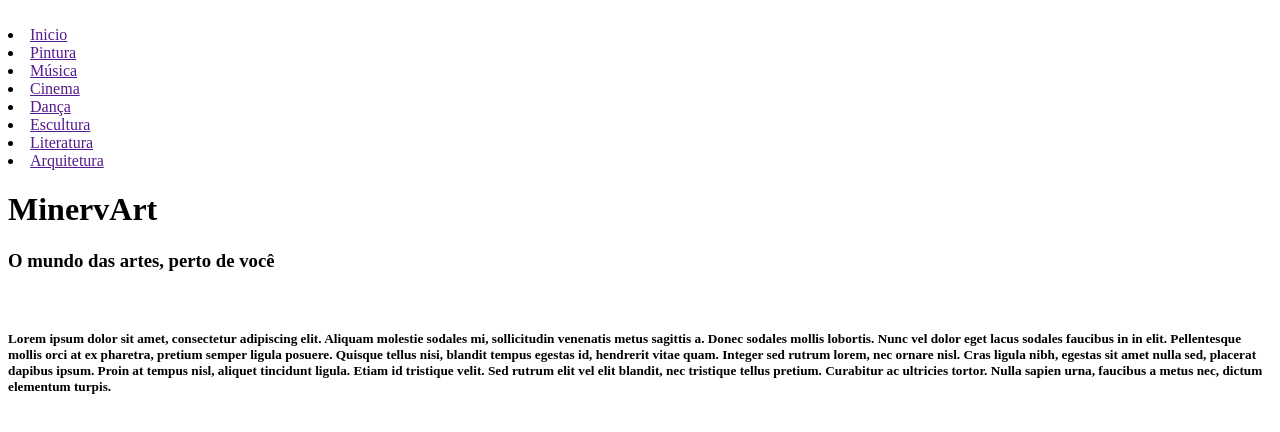
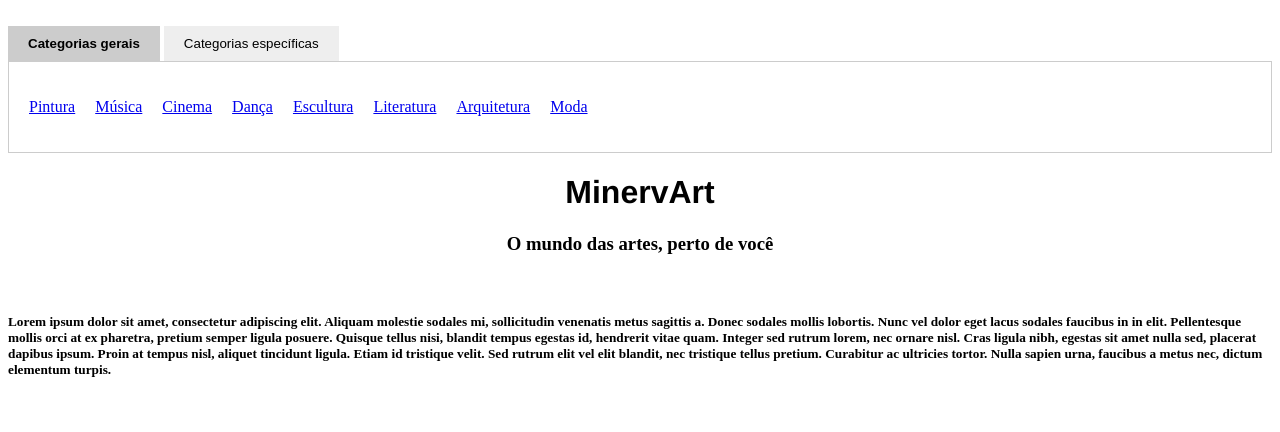
Before and after one commit to dosanjos09/projeto-senai, a plain HTML site: page index.html in a window 1280 px wide. Drawn offline with Linux system fonts and the light colour scheme.

Commit message:
Add files via upload

```diff
--- /dev/null
+++ b/estilin.css
@@ -0,0 +1,40 @@
+.menu {
+  display: flex; /* Coloca os itens lado a lado */
+  list-style: none; /* Remove as bolinhas da lista */
+  gap: 20px; /* Cria um espaço entre as abas */
+  padding: 0;
+}
+
+.conteudo-aba {
+  padding: 20px;
+  border: 1px solid #ccc;
+}
+.botao-aba {
+  padding: 10px 20px;
+  cursor: pointer;
+  background-color: #eee;
+  border: none;
+}
+.botao-aba.ativo {
+  background-color: #ccc;
+  font-weight: bold;
+}
+
+h1 {
+  font-family: 'Franklin Gothic Medium', 'Arial Narrow', Arial, sans-serif;
+  display: flex;
+  justify-content: center;
+  align-items: center;
+}
+
+h3 {
+  display: flex;
+  justify-content: center;
+  align-items: center;
+}
+
+h5 {
+  display: flex;
+  justify-content: center;
+  align-items: center;
+}
--- a/index.html
+++ b/index.html
@@ -4,20 +4,41 @@
     <meta charset="UTF-8">
     <meta name="viewport" content="width=device-width, initial-scale=1.0">
     <title>MinervArt</title>
-    <link rel="stylesheet" href="style.css"
+    <link rel="stylesheet" href="estilin.css">
+    <script src="juntatudo.js"></script>
 </head>
 <body>
    <nav>
     <img> <!--colocar a logo do projeto aqui-->
-    <li><a href="">Inicio</a></li>
-    <li><a href="">Pintura</a></li> <!--1-->
-    <li><a href="">Música</a></li> <!--2-->
-    <li><a href="">Cinema</a></li> <!--3-->
-    <li><a href="">Dança</a></li> <!--4-->
-    <li><a href="">Escultura</a></li> <!--5-->
-    <li><a href="">Literatura</a></li> <!--6-->
-    <li><a href="">Arquitetura</a></li> <!--7-->
+
    </nav>
+
+<div class="menu-abas">
+  <button class="botao-aba ativo" onclick="mudarAba(event, 'secoes')">Categorias gerais</button>
+  <button class="botao-aba" onclick="mudarAba(event, 'aba2')">Categorias específicas</button>
+</div>
+
+<!-- O conteúdo de cada aba -->
+<div id="secoes" class="conteudo-aba" style="display: block;">
+  <p>
+  <ul class="menu">
+    <li><a href="pintura.html">Pintura</a></li> <!--1-->
+    <li><a href="musica.html">Música</a></li> <!--2-->
+    <li><a href="cinema.html">Cinema</a></li> <!--3-->
+    <li><a href="danca.html">Dança</a></li> <!--4-->
+    <li><a href="escultura.html">Escultura</a></li> <!--5-->
+    <li><a href="literatura.html">Literatura</a></li> <!--6-->
+    <li><a href="arquitetura.html">Arquitetura</a></li> <!--7-->
+    <li><a href="moda.html">Moda</a></li>
+  </ul>
+    <p>
+</div>
+
+<div id="aba2" class="conteudo-aba" style="display: none;">
+  <h3>Conteúdo da Aba 2</h3>
+  <p>Este é o texto que aparece na segunda aba.</p>
+</div>
+
     <h1>MinervArt</h1>
    <h3>O mundo das artes, perto de você</h3>
    <br>
--- /dev/null
+++ b/juntatudo.js
@@ -0,0 +1,14 @@
+function mudarAba(evt, nomeAba) {
+  const conteudos = document.getElementsByClassName("conteudo-aba");
+  for (let i = 0; i < conteudos.length; i++) {
+    conteudos[i].style.display = "none";
+  }
+
+  const botoes = document.getElementsByClassName("botao-aba");
+  for (let i = 0; i < botoes.length; i++) {
+    botoes[i].className = botoes[i].className.replace(" ativo", "");
+  }
+
+  document.getElementById(nomeAba).style.display = "block";
+  evt.currentTarget.className += " ativo";
+}
```
Also changed, not shown: arquitetura.html (added, +14 -0 lines), cinema.html (added, +14 -0 lines), danca.html (added, +14 -0 lines), escultura.html (added, +14 -0 lines), literatura.html (added, +14 -0 lines), moda.html (added, +14 -0 lines), musica.html (added, +14 -0 lines), pintura.html (added, +14 -0 lines).
